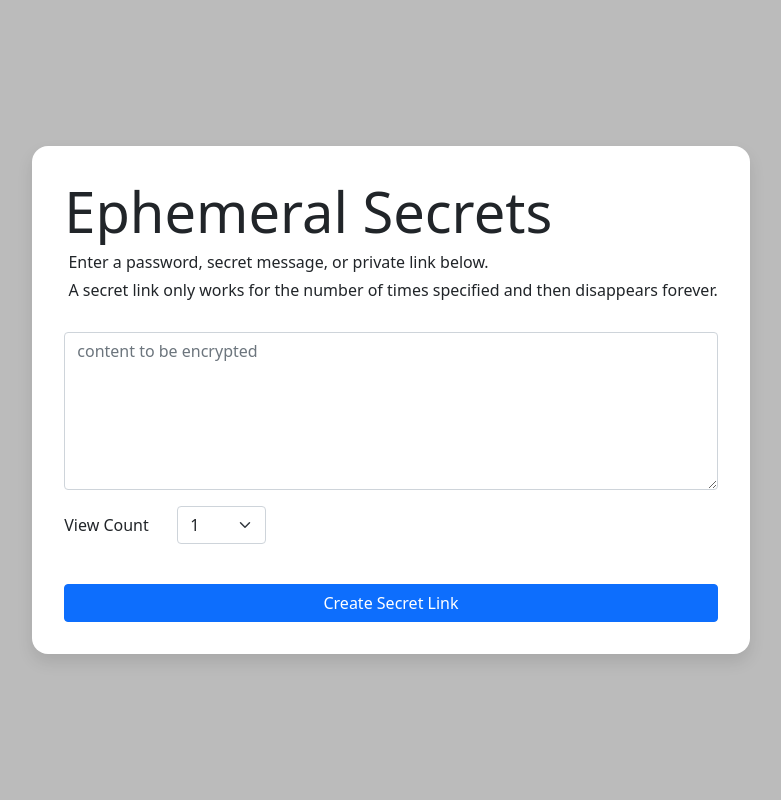
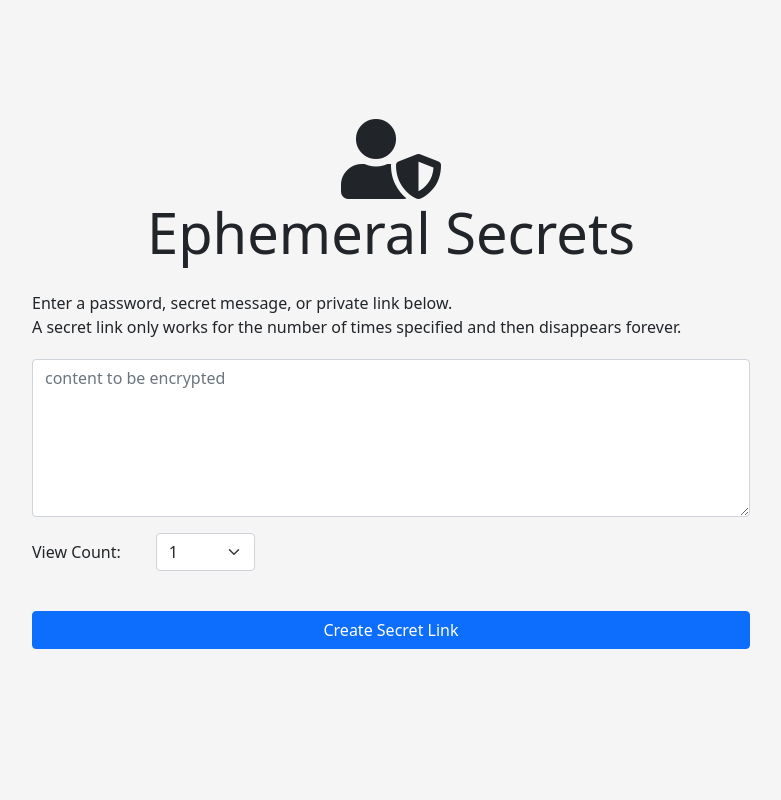
Before and after one commit to nckslvrmn/pysecrets, a Python web app: template templates/index.html.j2 in a window 1280 px wide. Shown: the whole page, without its empty margins (249-1030 px from the left). Run offline with Jinja, Linux system fonts and the light colour scheme; the template is opened without the code that fills it, so the values that code supplies are empty; some libraries are stand-ins or nearby versions.

Commit message:
ui rework beginning

```diff
--- a/templates/index.html.j2
+++ b/templates/index.html.j2
@@ -2,13 +2,16 @@
 <html>
 
 <head>
+  <meta charset="utf-8">
   <title>Secrets</title>
-  <link rel="stylesheet" href="https://cdnjs.cloudflare.com/ajax/libs/twitter-bootstrap/5.0.1/css/bootstrap.min.css" integrity="sha512-Ez0cGzNzHR1tYAv56860NLspgUGuQw16GiOOp/I2LuTmpSK9xDXlgJz3XN4cnpXWDmkNBKXR/VDMTCnAaEooxA==" crossorigin="anonymous" referrerpolicy="no-referrer" />
+  <meta name="viewport" content="width=device-width, initial-scale=1, shrink-to-fit=no">
+  <link rel="stylesheet" href="https://cdnjs.cloudflare.com/ajax/libs/twitter-bootstrap/5.1.0/css/bootstrap.min.css" integrity="sha512-F7WyTLiiiPqvu2pGumDR15med0MDkUIo5VTVyyfECR5DZmCnDhti9q5VID02ItWjq6fvDfMaBaDl2J3WdL1uxA==" crossorigin="anonymous" referrerpolicy="no-referrer" />
+  <link rel="stylesheet" href="https://cdnjs.cloudflare.com/ajax/libs/font-awesome/5.15.4/css/all.min.css" integrity="sha512-1ycn6IcaQQ40/MKBW2W4Rhis/DbILU74C1vSrLJxCq57o941Ym01SwNsOMqvEBFlcgUa6xLiPY/NS5R+E6ztJQ==" crossorigin="anonymous" referrerpolicy="no-referrer" />
   <style>
     html,
     body {
       height: 100%;
-      background: #bbb;
+      background: #f5f5f5;
     }
 
     body {
@@ -17,11 +20,8 @@
       justify-content: center;
     }
 
-    .card-signin {
-      border: 0;
-      border-radius: 1rem;
-      box-shadow: 0 0.5rem 1rem 0 rgba(0, 0, 0, 0.1);
-      padding: 2rem;
+    .form-signin {
+      max-width: 750px;
     }
 
     #results {
@@ -35,20 +35,20 @@
   </style>
 </head>
 
-<body class="text-left">
-  <div class="card card-signin">
-    <h1 class="display-4 text-truncate">Ephemeral Secrets</h1>
-    <h6 class="text-truncate">&nbsp;Enter a password, secret message, or private link below.</h6>
-    <h6 class="text-truncate">&nbsp;A secret link only works for the number of times specified and then disappears forever.</h6>
-    <br />
-    <form onsubmit="postSecret()" id="form" class="form-signin">
+<body class="text-left py-3">
+  <div class="form form-signin w-100 my-0 mx-auto">
+    <div class="text-center"><i class="fas fa-user-shield fa-5x mx-auto"></i></div>
+    <h1 class="text-center display-4 mb-4 font-weight-normal">Ephemeral Secrets</h1>
+    <p class="px-3 font-weight-normal">Enter a password, secret message, or private link below.<br />
+      A secret link only works for the number of times specified and then disappears forever.</p>
+    <form onsubmit="postSecret()" id="form" class="pt-1 px-3 form-signin">
       <div class="mb-3 form-group">
         <textarea type="text" name="secret" class="form-control" autocomplete="off" placeholder="content to be encrypted" rows="6"></textarea>
       </div>
       <div class="form-group">
-	      <div class="mb-3 row">
-          <label for="ViewCount" class="col-sm-2 col-form-label">View Count</label>
-	        <div class="col-sm-2">
+        <div class="mb-3 row">
+          <label for="ViewCount" class="col-md-2 col-sm-3 col-4 col-form-label">View Count:</label>
+          <div class="col-md-2 col-sm-3 col-4">
             <select name="view_count" class="form-control form-select" id="ViewCount">
               <option selected>1</option>
               <option>2</option>
@@ -61,15 +61,15 @@
               <option>9</option>
               <option>10</option>
             </select>
-	        </div>
-	      </div>
+          </div>
+        </div>
       </div>
       <br />
       <div class="form-group d-grid gap-2">
         <input type="submit" class="btn btn-primary" value="Create Secret Link">
       </div>
     </form>
-    <div id="results"></div>
+    <div id="results" class="mw-100 p-3"></div>
   </div>
 
   <script>
```
